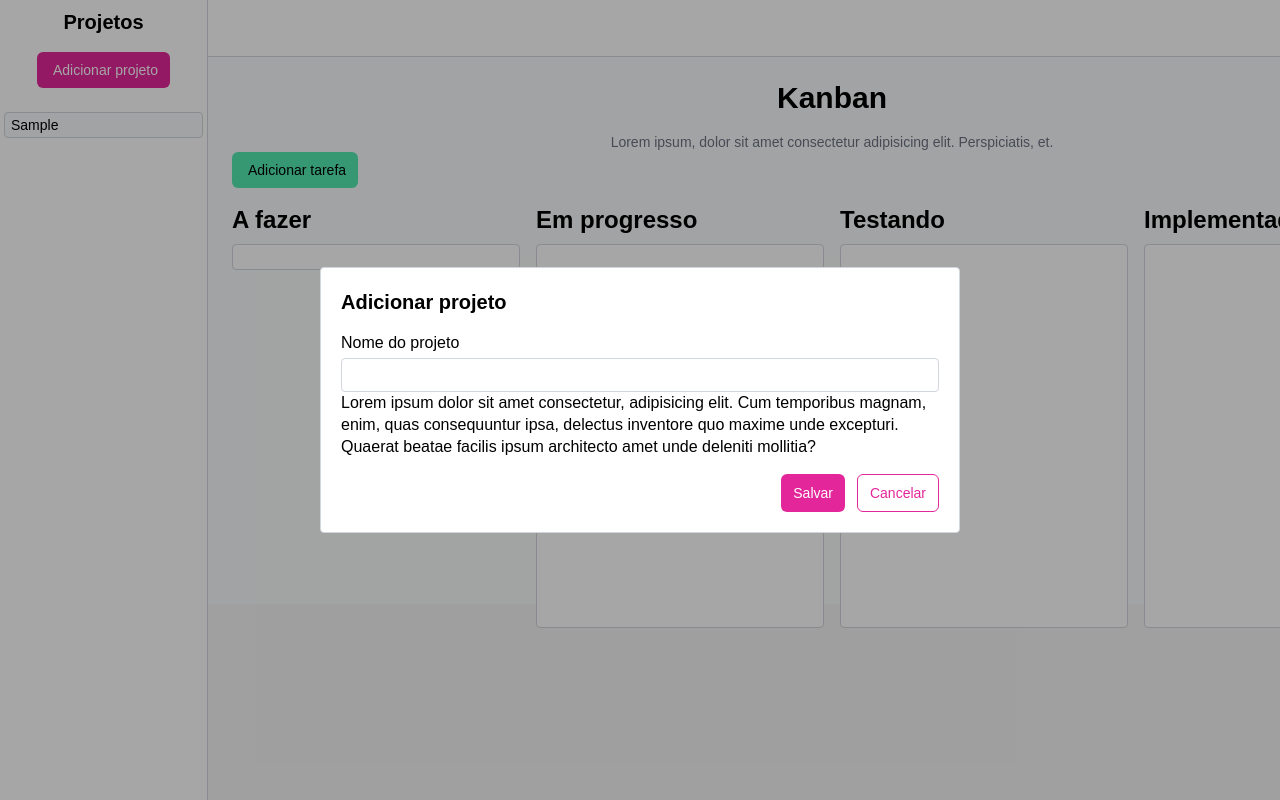
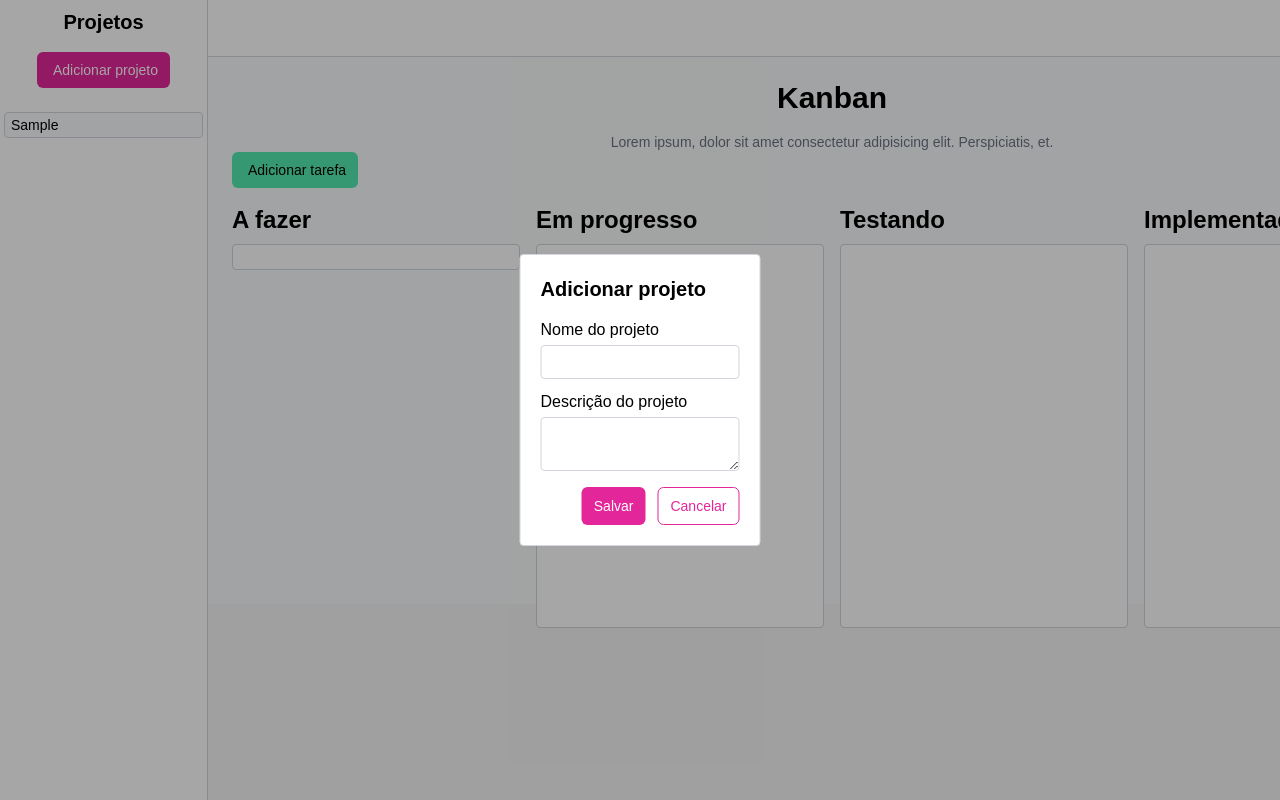
Before and after one commit to marcelosarinho/kanban, a React (Vite) app in the folder frontend/: page / in a window 1280 px wide. Both pictures are taken after typing "Sample" into the empty fields and a click on the button "Adicionar projeto". Shown: the top 800 px of the page. Built offline with nearby package versions, Linux system fonts and the light colour scheme; some icons are missing; a web font is replaced by a local one.

Commit message:
feat: textarea component

```diff
--- a/frontend/src/App.tsx
+++ b/frontend/src/App.tsx
@@ -7,6 +7,7 @@ import ModalClose from './components/ModalClose';
 import ModalBody from './components/ModalBody';
 import ModalFooter from './components/ModalFooter';
 import Input from './components/Input';
+import Textarea from './components/Textarea';
 
 const themeIcons: { [key: string]: string } = {
   light: 'ph-sun',
@@ -87,10 +88,11 @@ function App() {
           <ModalClose onClick={() => closeModal('create-project-modal')} />
         </ModalHeader>
         <ModalBody>
-          <form>
-            <Input id="project-name" label="Nome do projeto" type="text" onChange={(e) => console.log(e.target.value)} />
+          <form className='flex flex-col gap-3'>
+            <Input id="project-name" label="Nome do projeto"/>
+
+            <Textarea id="project-description" label="Descrição do projeto"/>
           </form>
-          <p>Lorem ipsum dolor sit amet consectetur, adipisicing elit. Cum temporibus magnam, enim, quas consequuntur ipsa, delectus inventore quo maxime unde excepturi. Quaerat beatae facilis ipsum architecto amet unde deleniti mollitia?</p>
         </ModalBody>
         <ModalFooter>
           <Button>Salvar</Button>
--- /dev/null
+++ b/frontend/src/components/Textarea.tsx
@@ -0,0 +1,20 @@
+import type { ComponentProps } from "react";
+
+type TextareaProps = {
+  label: string;
+} & ComponentProps<'textarea'>
+
+export default function Textarea(props: TextareaProps) {
+  const { label, id, ...rest } = props;
+
+  return (
+    <div className="flex flex-col">
+      <label htmlFor={id} className="w-fit block mb-1 dark:text-gray-300">{label}</label>
+      <textarea
+        id={id}
+        {...rest}
+        className="text-sm px-2 py-1.5 border border-gray-300 rounded w-full dark:bg-slate-800 dark:border-slate-950 focus-visible:ring-4 focus-visible:ring-primary/40 focus-visible:outline-none focus-visible:border focus-visible:border-primary dark:text-gray-300"
+      />
+    </div>
+  )
+}
```
